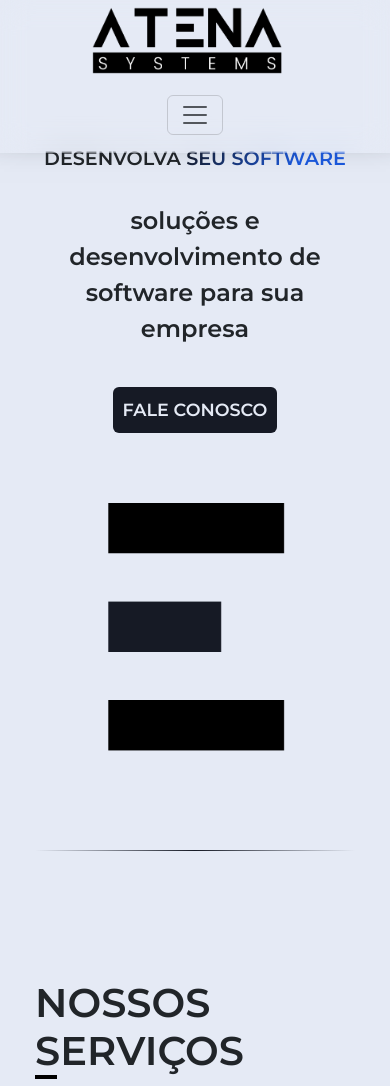
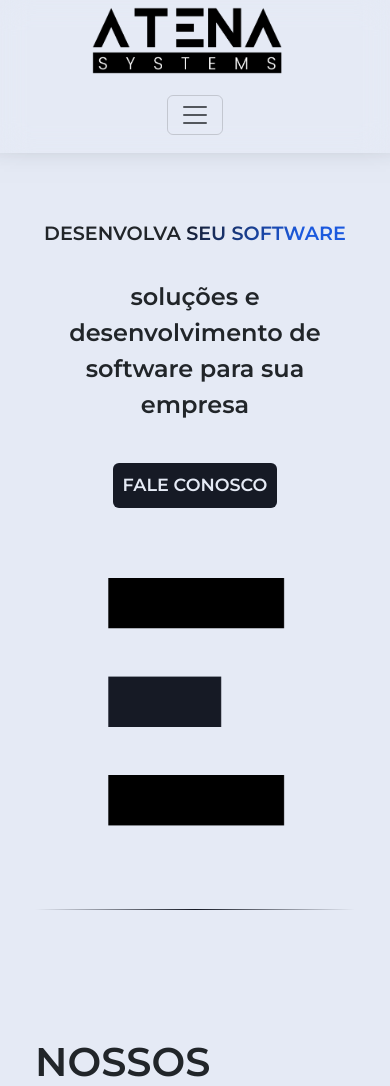
Before and after one commit to ArthurMartinss/AtenaSystems, a PHP site: page / in a window 390 px wide. Shown: the top 1086 px of the page. Run offline with PHP 8.4, Linux system fonts and the light colour scheme; some libraries are stand-ins or nearby versions.

Commit message:
CSS: responsividade

```diff
--- a/atenas2/css/style.css
+++ b/atenas2/css/style.css
@@ -438,6 +438,11 @@ footer p {
     .home-page img{
         height: 30vh;
     }
+
+    .home-page{
+        height: 98vh;
+    }
+
     .home-page-content{
         justify-content: end;
         margin-bottom: 1rem;
@@ -449,12 +454,32 @@ footer p {
     }
 }
 
+@media (max-width: 667px){
+    .home-page-content{
+        margin-top: 10vh;
+    }
+    .home-page{
+        height: 101vh;
+    }
+}
+
+
+@media (max-width: 677px){
+    .home-page{
+        height: 102vh;
+    }
+}
+
 @media (max-width: 400px){
     .container-fluid{
         display: flex;
         flex-direction: column;
         gap: 1rem;
         padding-bottom: 1rem;
+    }
+
+    .home-page-content{
+        margin-top: 26vh;
     }
 }
 
@@ -467,3 +492,15 @@ footer p {
         height: 23vh;
     }
 }
+
+@media (max-height: 780px){
+    .home-page-content{
+        margin-top: 10rem;
+    }
+}
+
+@media (max-width: 400px) and (max-height: 780px){
+    .home-page-content{
+        margin-top: 30vh;
+    }
+}
```
